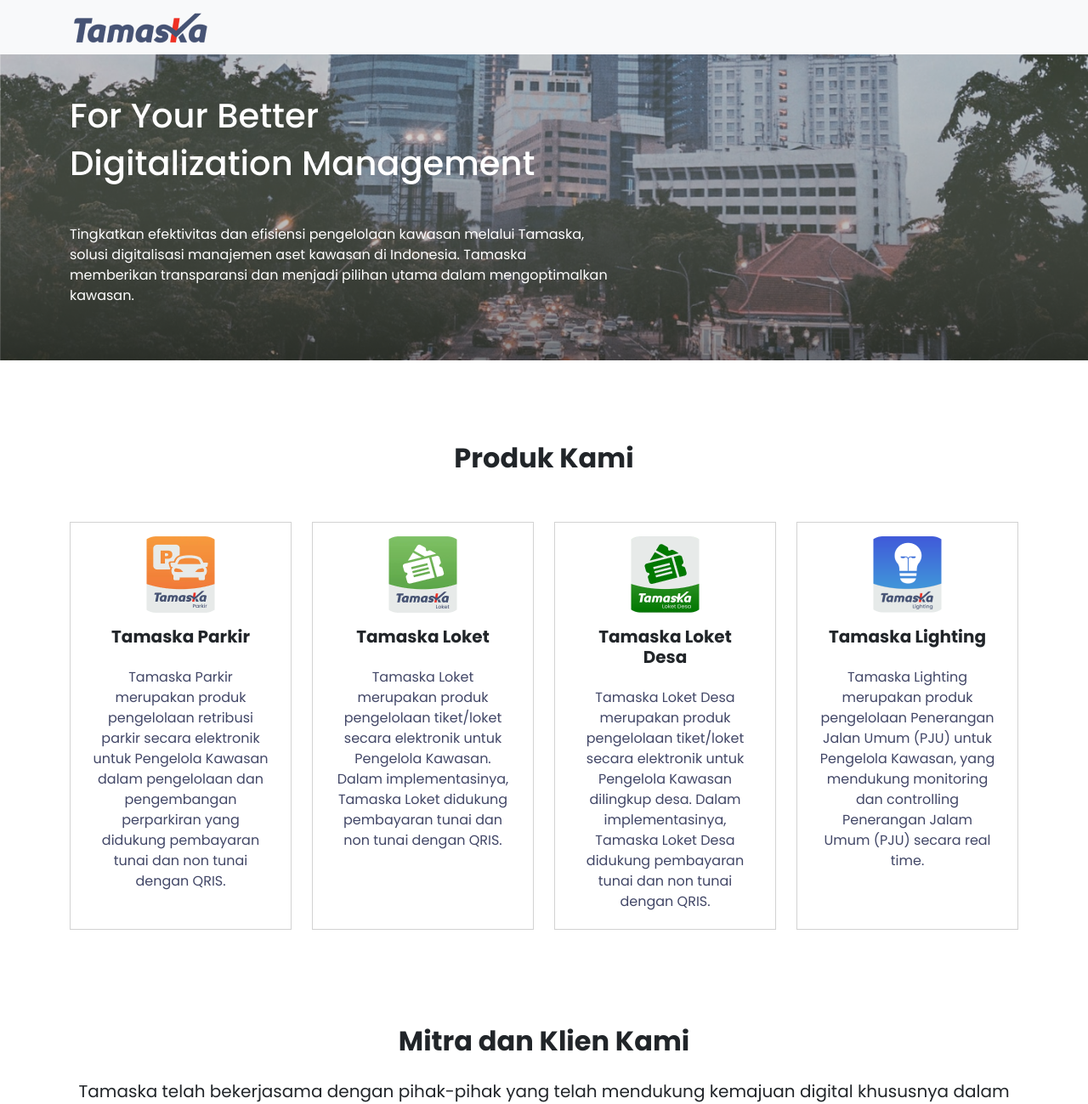
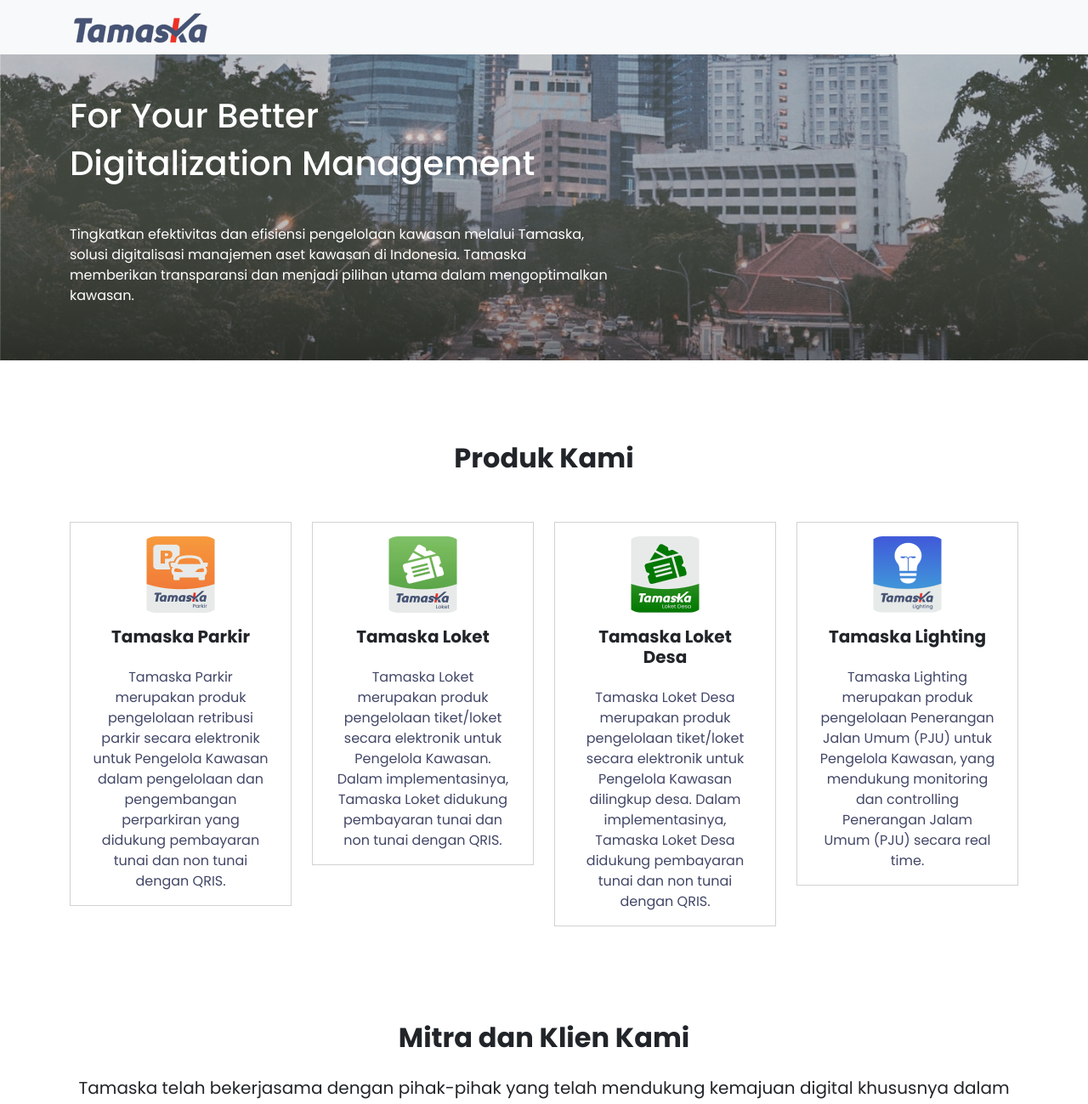
Before and after one commit to DRY-7717/landing-page-tamaska, a plain HTML site: page index.html in a window 1280 px wide. Shown: the top 1299 px of the page at 85% size. Drawn offline with nearby package versions, Linux system fonts and the light colour scheme.

Commit message:
revisi tinggi card

```diff
--- a/css/style.css
+++ b/css/style.css
@@ -42,7 +42,7 @@ nav {
 
 .card-product {
     border-radius: 10px;
-    height: 480px;
+    /* height: 480px; */
     position: relative;
 }
 
```
